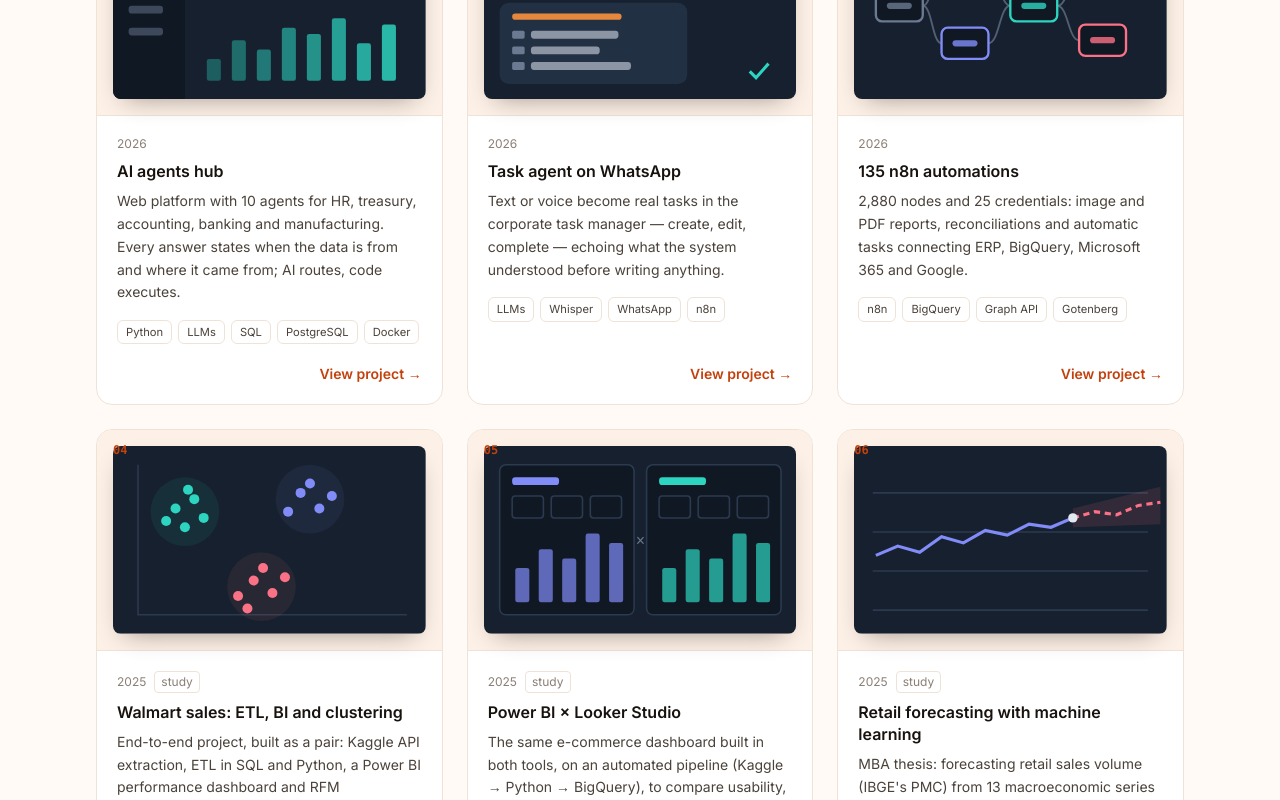
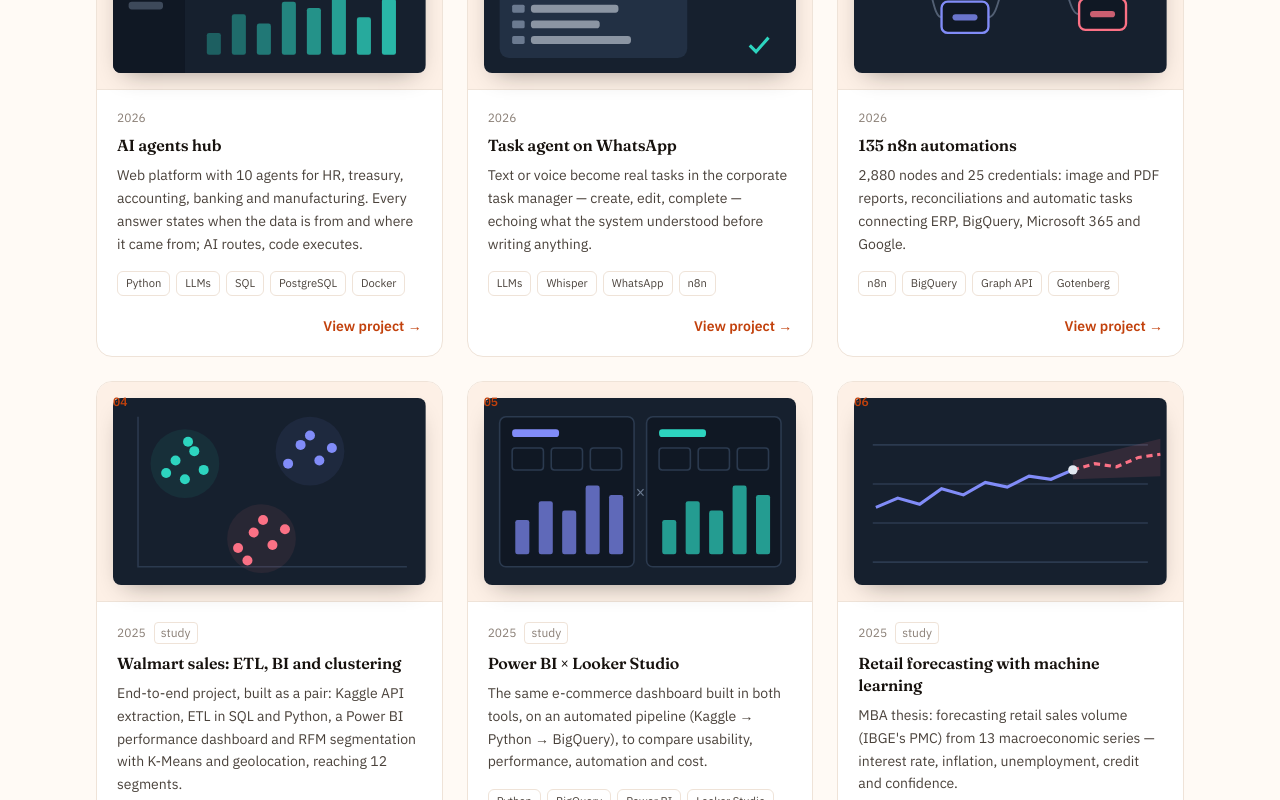
Before and after one commit to ithormb/ithormb.github.io, a Next.js app: page /en/ in a window 1280 px wide. Shown: the part 4240-5040 px from the top of the page. Built offline with nearby package versions, Linux system fonts and the light colour scheme.

Commit message:
feat: tipografia Fraunces + IBM Plex no lugar da Inter

```diff
--- a/app/globals.css
+++ b/app/globals.css
@@ -34,8 +34,9 @@
   --color-c1: var(--c1);
   --color-c2: var(--c2);
   --color-c3: var(--c3);
-  --font-sans: var(--font-inter), ui-sans-serif, system-ui, -apple-system, "Segoe UI", sans-serif;
-  --font-mono: ui-monospace, "SF Mono", Menlo, Consolas, monospace;
+  --font-sans: var(--font-plex), ui-sans-serif, system-ui, -apple-system, "Segoe UI", sans-serif;
+  --font-display: var(--font-fraunces), Georgia, "Times New Roman", serif;
+  --font-mono: var(--font-plex-mono), ui-monospace, "SF Mono", Menlo, Consolas, monospace;
 }
 
 html { color-scheme: light; scroll-behavior: smooth; scroll-padding-top: 5rem; }
@@ -57,6 +58,9 @@ a:focus-visible, button:focus-visible, summary:focus-visible, [tabindex]:focus-v
 
 .text-gradient { color: var(--accent); }
 
+/* Títulos em Fraunces; rótulos pequenos em caixa alta continuam na Plex (font-sans). */
+h1, h2, h3 { font-family: var(--font-display); letter-spacing: -0.01em; }
+
 .dots {
   background-image: radial-gradient(rgba(242, 106, 27, 0.35) 1px, transparent 1px);
   background-size: 14px 14px;
--- a/app/layout.tsx
+++ b/app/layout.tsx
@@ -1,9 +1,12 @@
 import type { Metadata } from "next";
-import { Inter } from "next/font/google";
+import { Fraunces, IBM_Plex_Sans, IBM_Plex_Mono } from "next/font/google";
 import "./globals.css";
 
-// next/font baixa a fonte no build e serve do próprio site: sem requisição externa.
-const inter = Inter({ subsets: ["latin"], variable: "--font-inter", display: "swap" });
+// next/font baixa as fontes no build e serve do próprio site: sem requisição externa.
+// Fraunces (títulos) + IBM Plex (texto e código): fora do par Inter/Geist dos templates.
+const display = Fraunces({ subsets: ["latin"], variable: "--font-fraunces", display: "swap", weight: ["500", "600", "700"] });
+const sans = IBM_Plex_Sans({ subsets: ["latin"], variable: "--font-plex", display: "swap", weight: ["400", "500", "600", "700"] });
+const mono = IBM_Plex_Mono({ subsets: ["latin"], variable: "--font-plex-mono", display: "swap", weight: ["400", "500", "600"] });
 
 export const metadata: Metadata = {
   title: "Thomas Barbosa",
@@ -12,7 +15,7 @@ export const metadata: Metadata = {
 
 export default function RootLayout({ children }: { children: React.ReactNode }) {
   return (
-    <html lang="pt-BR" className={inter.variable}>
+    <html lang="pt-BR" className={`${display.variable} ${sans.variable} ${mono.variable}`}>
       <body className="min-h-dvh leading-relaxed">{children}</body>
     </html>
   );
--- a/components/catalogo/Platforms.tsx
+++ b/components/catalogo/Platforms.tsx
@@ -6,7 +6,7 @@ export function Platforms({ locale }: { locale: Locale }) {
     <div className="grid gap-8 sm:grid-cols-2">
       {plataformas.map((p) => (
         <div key={p.categoria.pt}>
-          <h3 className="text-xs font-bold uppercase tracking-widest text-ink">{p.categoria[locale]}</h3>
+          <h3 className="font-sans text-xs font-bold uppercase tracking-widest text-ink">{p.categoria[locale]}</h3>
           <ul className="mt-3 flex flex-wrap gap-1.5">
             {p.itens.map((i) => (
               <li key={i} className="rounded-full border border-rule px-3 py-1 text-xs text-ink-2">{i}</li>
--- a/components/site/About.tsx
+++ b/components/site/About.tsx
@@ -23,7 +23,7 @@ export function About({ locale }: { locale: Locale }) {
           {site.stats.map((s) => (
             <div key={s.rotulo.pt} className="flex flex-col rounded-2xl border border-rule bg-surface-2/50 p-5">
               <span className="flex size-10 items-center justify-center rounded-lg bg-accent-soft text-accent-ink"><StatIcon kind={s.icone} /></span>
-              <dd className="order-2 mt-4 text-3xl font-bold tracking-tight text-ink">{s.valor}</dd>
+              <dd className="order-2 mt-4 font-display text-4xl font-semibold text-ink">{s.valor}</dd>
               <dt className="order-3 mt-1 text-sm leading-snug">{s.rotulo[locale]}</dt>
             </div>
           ))}
--- a/components/site/Contact.tsx
+++ b/components/site/Contact.tsx
@@ -15,7 +15,7 @@ export function Contact({ locale }: { locale: Locale }) {
         <div className="grid gap-6 rounded-3xl bg-surface-2 p-8 md:grid-cols-[1.2fr_1fr_0.8fr] md:p-10">
           <div>
             <Eyebrow>{t("contact_eyebrow", locale)}</Eyebrow>
-            <h2 className="mt-4 text-2xl font-bold tracking-tight text-ink sm:text-3xl">{t("contact_title", locale)}</h2>
+            <h2 className="mt-4 text-2xl font-semibold tracking-tight text-ink sm:text-3xl">{t("contact_title", locale)}</h2>
             <p className="mt-3 text-sm leading-relaxed">{t("contact_body", locale)}</p>
             <a href={site.links.linkedin} target="_blank" rel="noreferrer noopener" className="mt-6 inline-flex h-11 items-center gap-2 rounded-lg bg-accent px-5 text-sm font-semibold text-white transition-colors hover:bg-accent-2 active:scale-95">
               {t("cta_linkedin", locale)} <span aria-hidden="true">↗</span>
--- a/components/site/Hero.tsx
+++ b/components/site/Hero.tsx
@@ -15,10 +15,10 @@ export function Hero({ locale }: { locale: Locale }) {
           <span className="inline-flex items-center rounded-full bg-accent-soft px-3.5 py-1.5 text-[0.7rem] font-bold uppercase tracking-widest text-accent-ink">
             {t("role_pill", locale)}
           </span>
-          <p className="mt-6 text-4xl font-bold tracking-tight text-ink sm:text-5xl">
+          <p className="mt-6 font-display text-4xl font-semibold tracking-tight text-ink sm:text-5xl">
             {site.saudacao[locale]} <span className="text-gradient">{site.primeiroNome}</span>
           </p>
-          <h1 className="mt-2 text-3xl font-bold leading-tight tracking-tight text-ink sm:text-4xl">{site.headline[locale]}</h1>
+          <h1 className="mt-2 text-3xl font-semibold leading-tight tracking-tight text-ink sm:text-4xl">{site.headline[locale]}</h1>
           <p className="mt-5 max-w-lg text-lg leading-relaxed">{site.tagline[locale]}</p>
           <div className="mt-8 flex flex-wrap gap-3">
             <Link href={`/${locale}/#projetos`} className="inline-flex h-11 items-center gap-2 rounded-lg bg-accent px-5 text-sm font-semibold text-white transition-colors hover:bg-accent-2 active:scale-95">
--- a/components/site/SectionHeader.tsx
+++ b/components/site/SectionHeader.tsx
@@ -6,7 +6,7 @@ export function SectionHeader({ eyebrow, title, center = false }: { eyebrow: str
   return (
     <div className={center ? "text-center" : ""}>
       <Eyebrow>{eyebrow}</Eyebrow>
-      <h2 className="mt-3 text-3xl font-bold tracking-tight text-ink sm:text-4xl">{title}</h2>
+      <h2 className="mt-3 text-3xl font-semibold tracking-tight text-ink sm:text-4xl">{title}</h2>
       <span aria-hidden="true" className={`mt-4 block h-1 w-12 rounded-full bg-accent ${center ? "mx-auto" : ""}`} />
     </div>
   );
--- a/components/site/Skills.tsx
+++ b/components/site/Skills.tsx
@@ -13,7 +13,7 @@ export function Skills({ locale }: { locale: Locale }) {
             key={g.grupo.pt}
             className={`rounded-2xl border border-rule bg-surface p-6 shadow-[0_8px_24px_-16px_rgba(23,18,14,0.25)] ${i < 2 ? "lg:col-span-3 lg:border-accent/30" : "lg:col-span-2"} ${i === 4 ? "md:col-span-2 lg:col-span-2" : ""}`}
           >
-            <h3 className="text-sm font-bold uppercase tracking-widest text-accent-ink">{g.grupo[locale]}</h3>
+            <h3 className="font-sans text-sm font-bold uppercase tracking-widest text-accent-ink">{g.grupo[locale]}</h3>
             <p className="mt-1 text-xs text-muted">{g.nota[locale]}</p>
             <ul className={`mt-5 grid grid-cols-2 gap-3 ${i < 2 ? "lg:grid-cols-3" : ""}`}>
               {g.itens.map((n) => (
--- a/components/ui/Subpage.tsx
+++ b/components/ui/Subpage.tsx
@@ -15,7 +15,7 @@ export function Subpage({ locale, path, children }: { locale: Locale; path: stri
 export function SubSection({ titulo, children }: { titulo: string; children: React.ReactNode }) {
   return (
     <section className="mt-16">
-      <h2 className="mb-8 text-sm font-bold uppercase tracking-widest text-accent-ink">{titulo}</h2>
+      <h2 className="mb-8 font-sans text-sm font-bold uppercase tracking-widest text-accent-ink">{titulo}</h2>
       {children}
     </section>
   );
```
